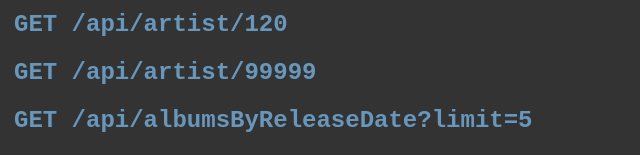
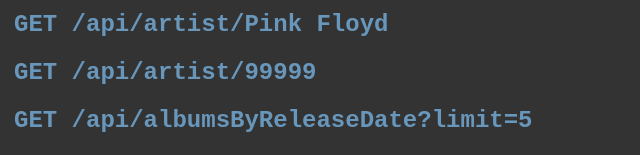
Before and after one commit to Funato-san/ita-music, a website: page frontend/index.html in a window 1280 px wide. Shown: the top 155 px of the page, without its empty margins (0-640 px from the left). Drawn offline with Linux system fonts and the light colour scheme.

Commit message:
changed something

```diff
--- a/frontend/index.html
+++ b/frontend/index.html
@@ -9,7 +9,7 @@
     <body>
     </body>
     <script>
-        useEndpoint('GET', '/api/artist/120');
+        useEndpoint('GET', '/api/artist/Pink Floyd');
         useEndpoint('GET', '/api/artist/99999');
         useEndpoint('GET', '/api/albumsByReleaseDate?limit=5');
         useEndpoint('GET', '/api/artist/Metallica/albums?limit=5');
```
